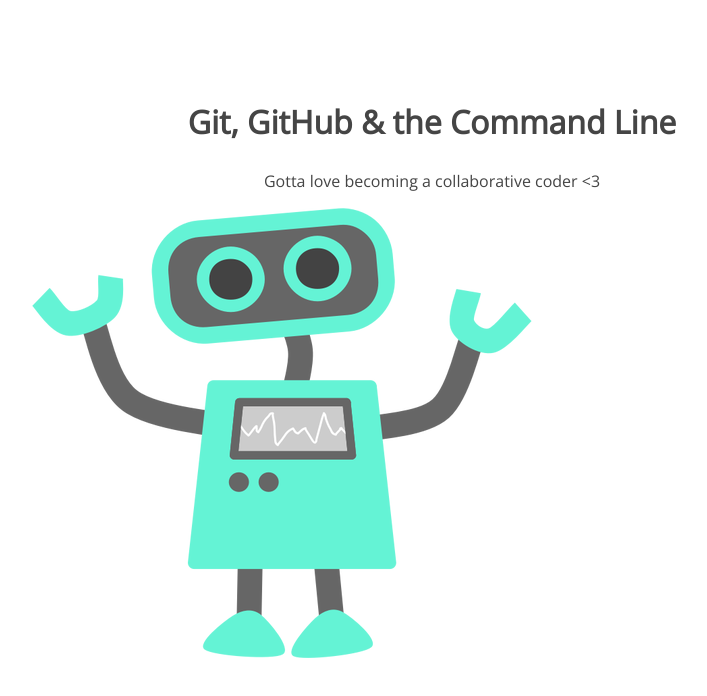
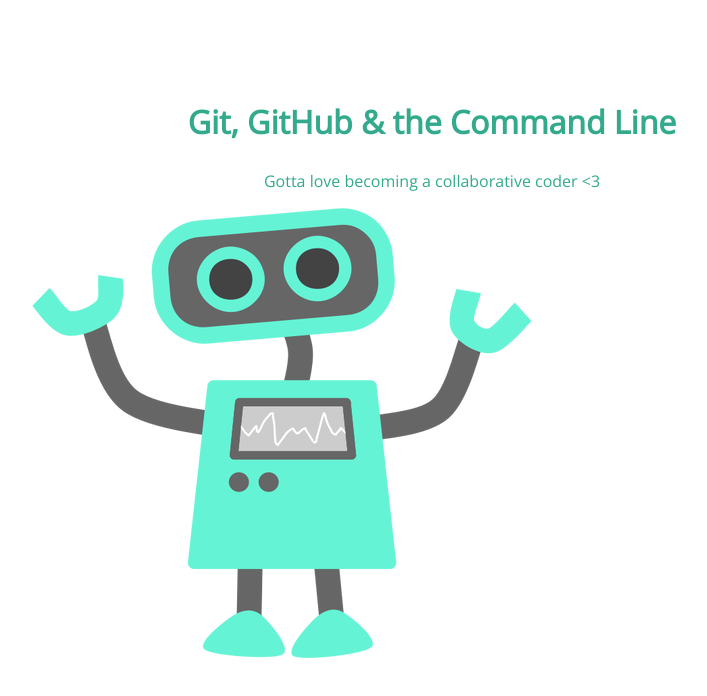
Before and after one commit to allybass/105-project, a plain HTML site: page index.html in a window 1280 px wide. Shown: the whole page, without its empty margins (208-915 px from the left). Drawn offline with nearby package versions, Linux system fonts and the light colour scheme.

Commit message:
color change on h1

```diff
--- a/css/style.css
+++ b/css/style.css
@@ -5,7 +5,7 @@ section {
 section h1,
 section p {
 	text-align: center;
-	color: #454545;
+	color: #33aa8c;
 }
 section h1 {
 	font: 32px 'Open Sans';
```
